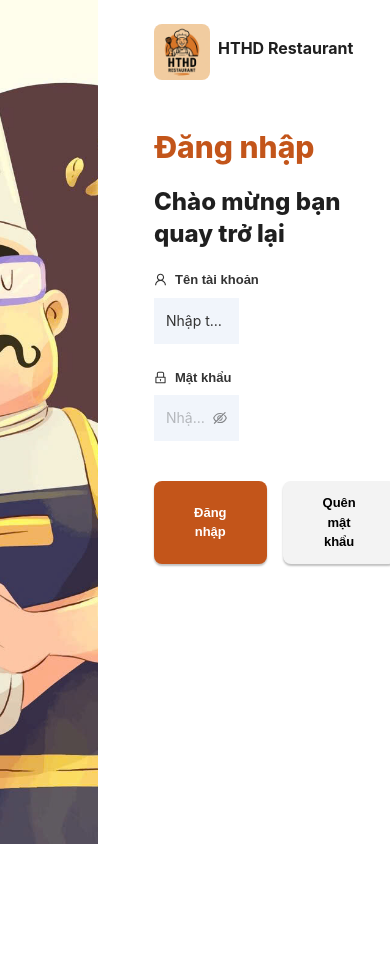
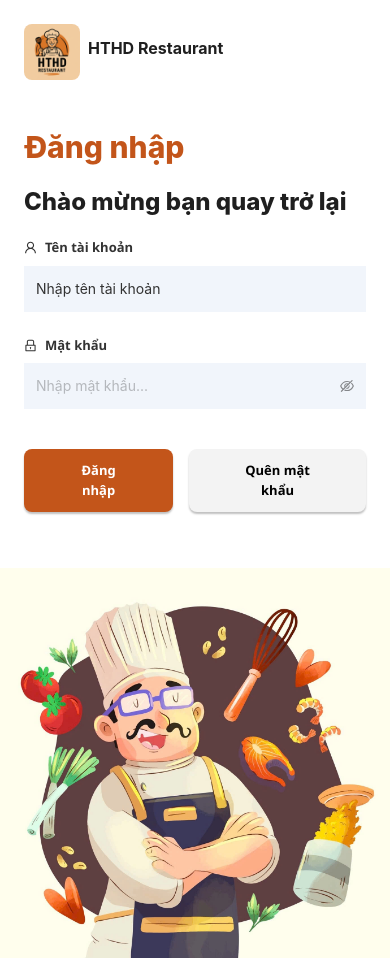
Before and after one commit to MThuyet/HTHD-restaurant-public, a React (Vite) app in the folder react-frontend/: page /login in a window 390 px wide. Before the commit the page ends 844 px from the top, so only its background shows below. Built offline with nearby package versions, Linux system fonts and the light colour scheme.

Commit message:
style: update style & responsive

```diff
--- a/react-frontend/src/global.css
+++ b/react-frontend/src/global.css
@@ -23,7 +23,7 @@
     --text-color: #333;
     --border-color: #d9d9d9;
 
-    --font-family: 'Be Vietnam Pro', sans-serif;
+    --font-family: 'Segoe UI', sans-serif;
 }
 
 html {
@@ -34,7 +34,7 @@ body {
     font-size: 13px;
     line-height: 1.5;
     color: var(--text-color);
-    font-family: 'Be Vietnam Pro', sans-serif;
+    font-family: var(--font-family);
 }
 
 button,
@@ -52,7 +52,7 @@ input,
 }
 
 ::-webkit-scrollbar {
-    width: 8px;
+    width: 4px;
 }
 
 ::-webkit-scrollbar-track {
@@ -62,7 +62,7 @@ input,
 
 ::-webkit-scrollbar-thumb {
     height: 3px;
-    border-radius: 8px;
+    border-radius: 4px;
     background-color: #c3551a;
 }
 
--- a/react-frontend/src/pages/Auth/Auth.jsx
+++ b/react-frontend/src/pages/Auth/Auth.jsx
@@ -6,7 +6,7 @@ import Login from './Login';
 import ForgotPassword from './ForgotPassword';
 
 import logo from '~/assets/logo.webp';
-import chefImage from '~/assets/auth/imgs/chef.jpg';
+import chefImage from '~/assets/auth/imgs/chef/chef.webp';
 import { Typography } from 'antd';
 
 const Auth = () => {
@@ -17,11 +17,11 @@ const Auth = () => {
     const isForgotPasswordPage = location.pathname === routes.forgotPasswordRoute;
 
     return (
-        <div className="w-screen h-screen flex items-center overflow-hidden gap-8">
-            <div className="w-4/12 h-full">
-                <img src={chefImage} alt="" className="w-full h-full object-cover" />
+        <div className="min-w-screen min-h-screen flex md:flex-row flex-col-reverse items-center gap-8">
+            <div className="md:w-6/12 md:h-screen">
+                <img src={chefImage} alt="" className="w-full sm:h-screen object-cover" />
             </div>
-            <div className="w-8/12 h-full p-6">
+            <div className="sm:w-8/12 w-full md:h-screen p-6">
                 <div className="mb-12 flex items-center gap-2">
                     <img src={logo} alt="" className="w-14 h-14 rounded-lg " />
                     <Typography.Title level={5} className="!font-[700]">
--- a/react-frontend/src/pages/Auth/Login.jsx
+++ b/react-frontend/src/pages/Auth/Login.jsx
@@ -14,7 +14,7 @@ const Login = () => {
                 </label>
                 <Input
                     id="username"
-                    className="!p-3 !w-2/5 !bg-bgBlue placeholder:text-textPrimary !rounded-none !border-none"
+                    className="!p-3 max-w-[500px] min-w-[300px] !bg-bgBlue placeholder:text-textPrimary !focus-within:border-none !rounded-none !border-none"
                     placeholder="Nhập tên tài khoản"
                 />
             </div>
@@ -24,7 +24,7 @@ const Login = () => {
                     Mật khẩu
                 </label>
                 <Input.Password
-                    className="!p-3 !w-2/5 !bg-bgBlue placeholder:text-textPrimary !rounded-none !border-none"
+                    className="!p-3 max-w-[500px] min-w-[300px] !bg-bgBlue placeholder:text-textPrimary !focus-within:border-none  !rounded-none !border-none"
                     id="password"
                     placeholder="Nhập mật khẩu..."
                     iconRender={(visible) => (visible ? <EyeTwoTone /> : <EyeInvisibleOutlined />)}
```
Also changed, not shown: react-frontend/src/assets/auth/imgs/chef.jpg (deleted), react-frontend/src/assets/auth/imgs/chef/chef.webp (added).
